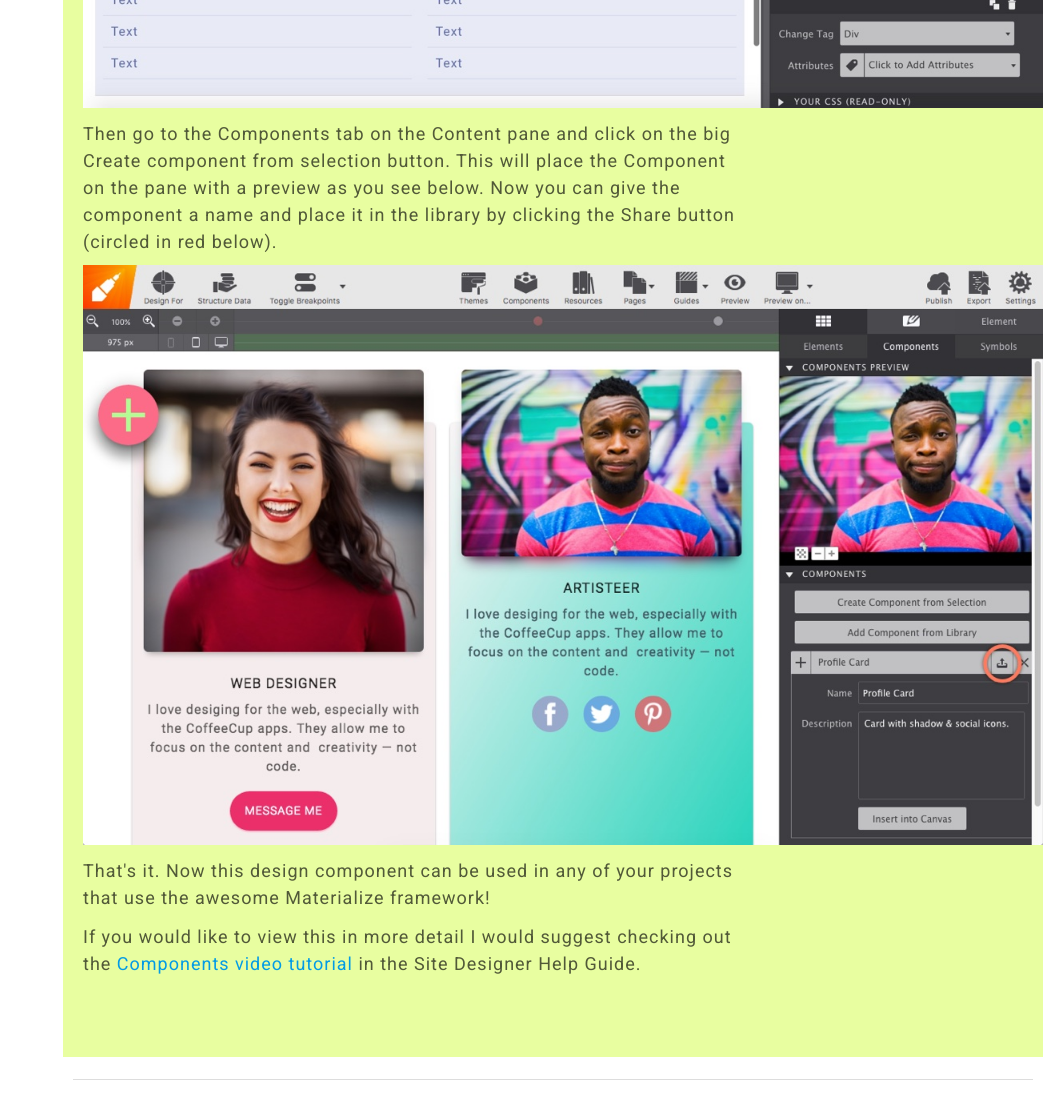
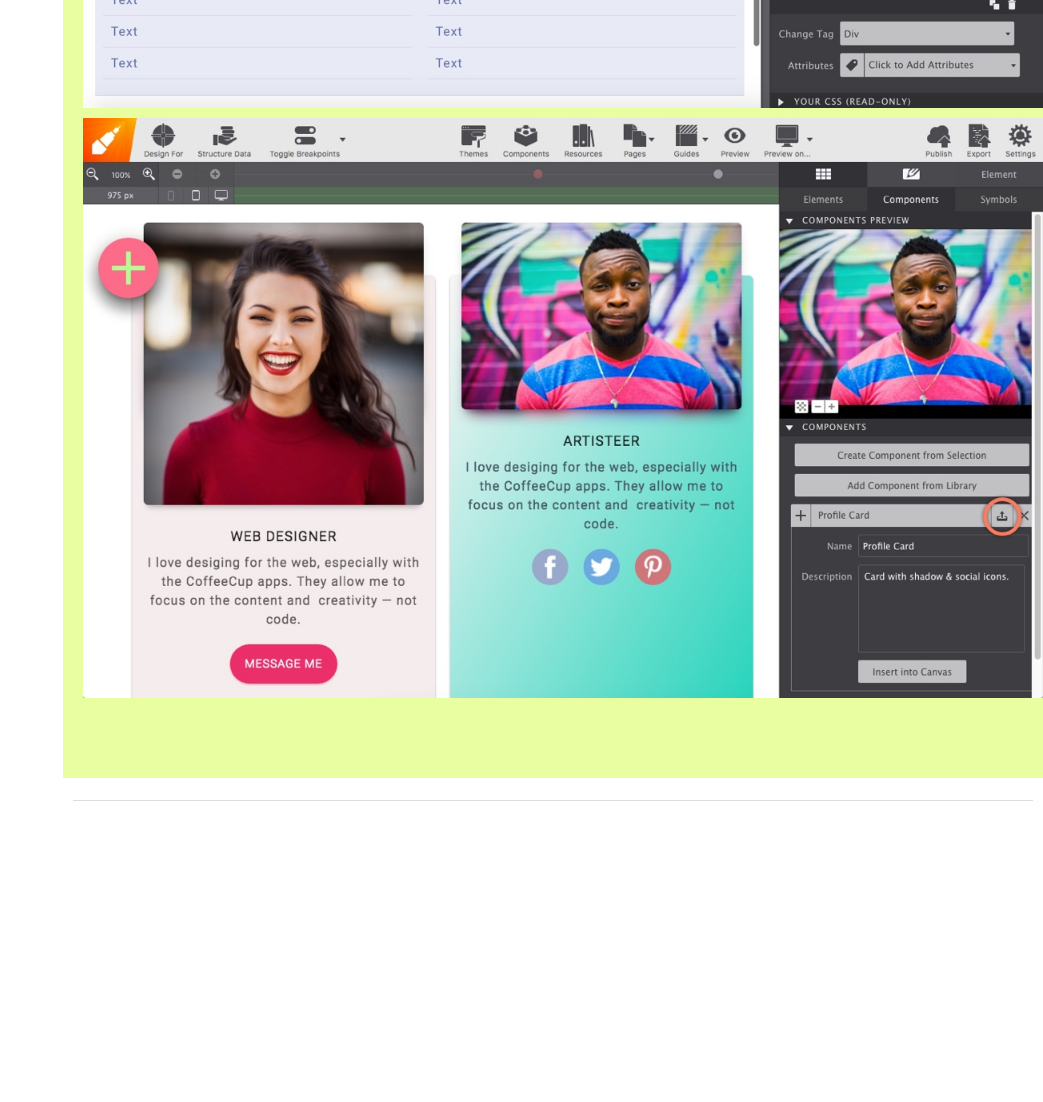
Before and after one commit to fullflavor/materialize, a plain HTML site: page index.html in a window 1280 px wide. Shown: the part 2240-3342 px from the top of the page, without its empty margins (237-1280 px from the left). After the commit the page ends 3063 px from the top, so only its background shows below. Drawn offline with Linux system fonts and the light colour scheme; files that its build step writes are made by us from their sources.

Commit message:
Update index.html
changed bottom of page

```diff
--- a/index.html
+++ b/index.html
@@ -11,7 +11,7 @@
   <script>document.createElement( "picture" );</script>
   <script class="picturefill" async="async" src="js/picturefill.min.js"></script>
   <link rel="stylesheet" href="css/main.css">
-  <link rel="stylesheet" href="https://fonts.googleapis.com/css?family=Montserrat:400,b%7COpen+Sans:600%7CRoboto+Slab:400,b%7CRoboto:300,300i,400,b">
+  <link rel="stylesheet" href="https://fonts.googleapis.com/css?family=Montserrat:400,b%7CRoboto+Slab:400,b%7CRoboto:300,300i,400,b">
 </head>
 
 <body class="main-grid no-js">
@@ -165,14 +165,11 @@
             <img alt="Site Designer Components Selection" width="1200" height="531" src="./images/component-selection.jpg">
           </picture>
         </div>
-        <p class="paragraph">Then go to the Components tab on the Content pane and click on the big Create component from selection button. This will place the Component on the pane with a preview as you see below. Now you can give the component a name and place it in the library by clicking the Share button (circled in red below).</p>
         <div class="responsive-picture sd-pic">
           <picture>
             <img alt="Site Designer Components Dialog" width="1200" height="725" src="./images/components-lg.jpg">
           </picture>
         </div>
-        <p class="paragraph">That's it. Now this design component can be used in any of your projects that use the awesome Materialize framework!</p>
-        <p class="paragraph">If you would like to view this in more detail I would suggest checking out the&nbsp;<a title="" href="https://tutorials.coffeecup.com/site-designer/content-pane.html#components">Components video tutorial</a> in the Site Designer Help Guide.</p>
       </div>
     </div>
     <div class="container-grid legalme">
```
